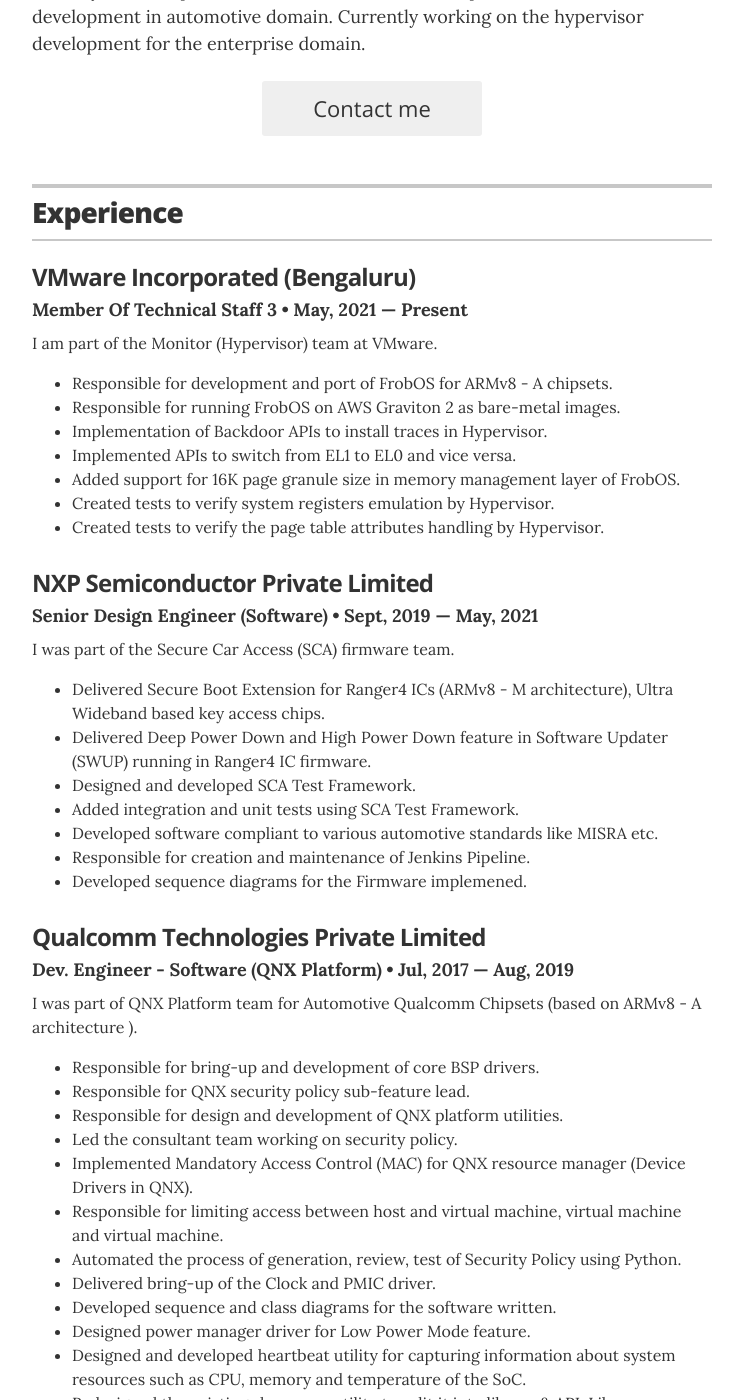
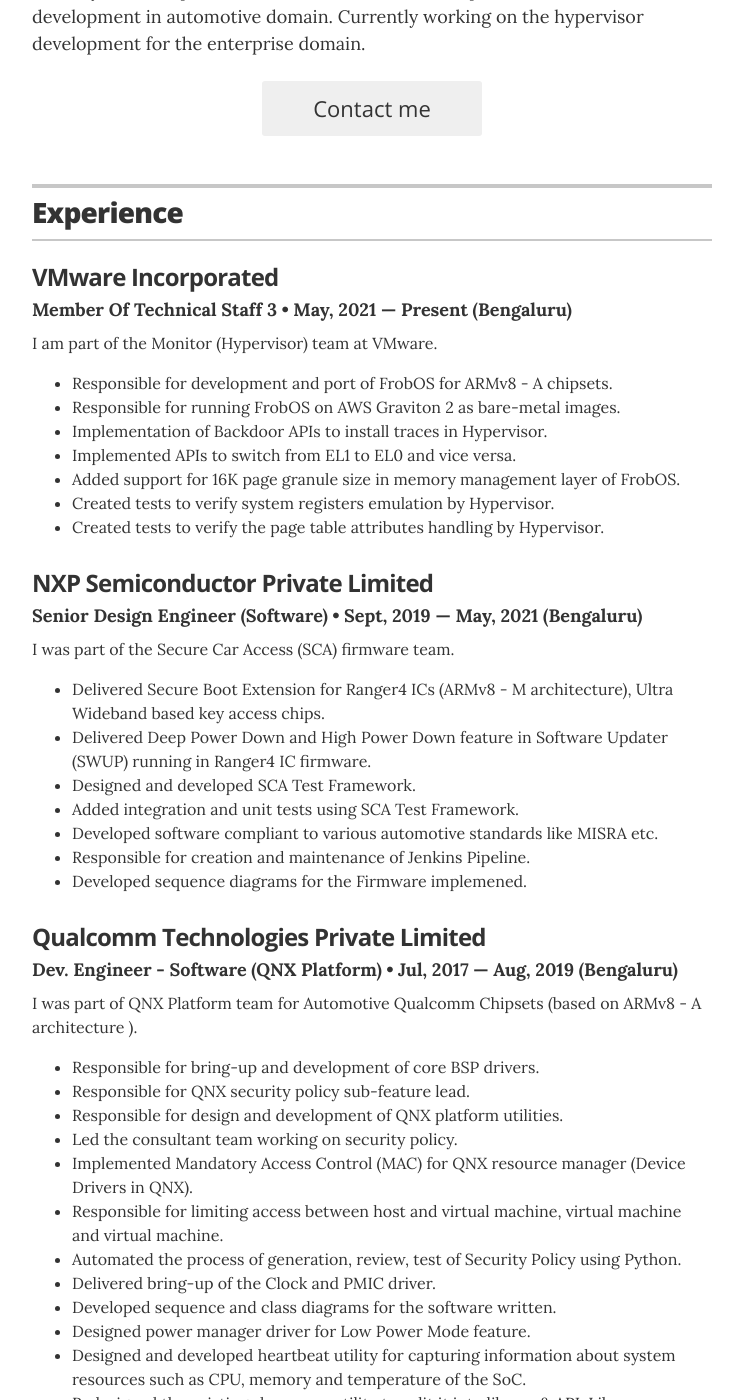
Before and after one commit to akshayj398p/akshayj398p.github.io, a Jekyll site: the page built from index.html, in a window 1280 px wide and 1400 px high, scrolled down 310 px. Shown: the whole window, without its empty margins (268-1011 px from the left). Built offline with Jekyll 4.4.1, drawn with Linux system fonts in a browser that asks for light colours; some of the changed text lies outside the part shown.

Commit message:
Update experience.yml

```diff
--- a/_data/experience.yml
+++ b/_data/experience.yml
@@ -1,30 +1,30 @@
 # Jobs
 # Member of Technical Staff 3 - VMWare
-- company: VMware Incorporated (Bengaluru)
+- company: VMware Incorporated
   position: Member Of Technical Staff 3
-  duration: May, 2021 &mdash; Present
+  duration: May, 2021 &mdash; Present (Bengaluru)
   summary: I am part of the Monitor (Hypervisor) team at VMware.<ul class="resume-item-list"><li>Responsible for development and port of FrobOS for ARMv8 - A chipsets.</li><li>Responsible for running FrobOS on AWS Graviton 2 as bare-metal images.</li><li>Implementation of Backdoor APIs to install traces in Hypervisor.</li><li>Implemented APIs to switch from EL1 to EL0 and vice versa.</li><li>Added support for 16K page granule size in memory management layer of FrobOS.</li><li>Created tests to verify system registers emulation by Hypervisor.</li><li>Created tests to verify the page table attributes handling by Hypervisor.</li></ul>
 
 # Senior Design Engineer - Software - NXP
 - company: NXP Semiconductor Private Limited
   position: Senior Design Engineer (Software)
-  duration:  Sept, 2019 &mdash; May, 2021
+  duration:  Sept, 2019 &mdash; May, 2021 (Bengaluru)
   summary: I was part of the Secure Car Access (SCA) firmware team.<ul class="resume-item-list"><li>Delivered Secure Boot Extension for Ranger4 ICs (ARMv8 - M architecture), Ultra Wideband based key access chips.</li><li>Delivered Deep Power Down and High Power Down feature in Software Updater (SWUP) running in Ranger4 IC firmware.</li><li>Designed and developed SCA Test Framework.</li><li>Added integration and unit tests using SCA Test Framework.</li><li>Developed software compliant to various automotive standards like MISRA etc.</li><li>Responsible for creation and maintenance of Jenkins Pipeline.</li><li>Developed sequence diagrams for the Firmware implemened.</li></ul>
 
 # Engineer - Qualcomm
 - company: Qualcomm Technologies Private Limited
   position: Dev. Engineer - Software (QNX Platform)
-  duration:   Jul, 2017  &mdash; Aug, 2019
+  duration:   Jul, 2017  &mdash; Aug, 2019 (Bengaluru)
   summary: I was part of QNX Platform team for Automotive Qualcomm Chipsets (based on ARMv8 - A architecture ).<ul class="resume-item-list"><li>Responsible for bring-up and development of core BSP drivers.</li><li>Responsible for QNX security policy sub-feature lead.</li><li>Responsible for design and development of QNX platform utilities.</li><li>Led the consultant team working on security policy.</li><li>Implemented Mandatory Access Control (MAC) for QNX resource manager (Device Drivers in QNX).</li><li>Responsible for limiting access between host and virtual machine, virtual machine and virtual machine.</li><li>Automated the process of generation, review, test of Security Policy using Python.</li><li>Delivered bring-up of the Clock and PMIC driver.</li><li>Developed sequence and class diagrams for the software written.</li><li>Designed power manager driver for Low Power Mode feature.</li><li>Designed and developed heartbeat utility for capturing information about system resources such as CPU, memory and temperature of the SoC.</li><li>Redesigned the existing showmem utility to split it into library & API. Library was reused for heartbeat tool.</li></ul>
 
 # Developer - Bosch
 - company: Robert Bosch Engineering And Business Solutions
   position: Developer (Software)
-  duration:   Feb, 2016  &mdash; Jun, 2017
+  duration:   Feb, 2016  &mdash; Jun, 2017 (Bengaluru)
   summary: I was responsible for requirement gathering, development and testing of Unified Diagnostic Specification (UDS) ISO -14229, AUTOSAR compliant automotive bootloader.<ul class="resume-item-list"><li>Realizing and maintaining customer requirements in DOORS.</li><li>Developed software as per MISRA guidelines.</li><li>Supported bootloader advanced features such as CAN FD protocol, Over-the-Air Flash Programming, Wake-up via Partial Networking, Compression.</li><li>Supported bootloader basic features such as CRC-32 algorithm, Backdoor feature, Heartbeat message transmission, AES-256 security verification.</li></ul>
 
 # Associate Software Developer - Accenture Services Private Limited
 - company: Accenture Services Private Limited
   position: Associate Software Developer
-  duration:   Aug, 2014  &mdash; Jul, 2015
+  duration:   Aug, 2014  &mdash; Jul, 2015 (Pune)
   summary: I was responsible for providing support across SAP FICO/Expense/HR domains.
```
